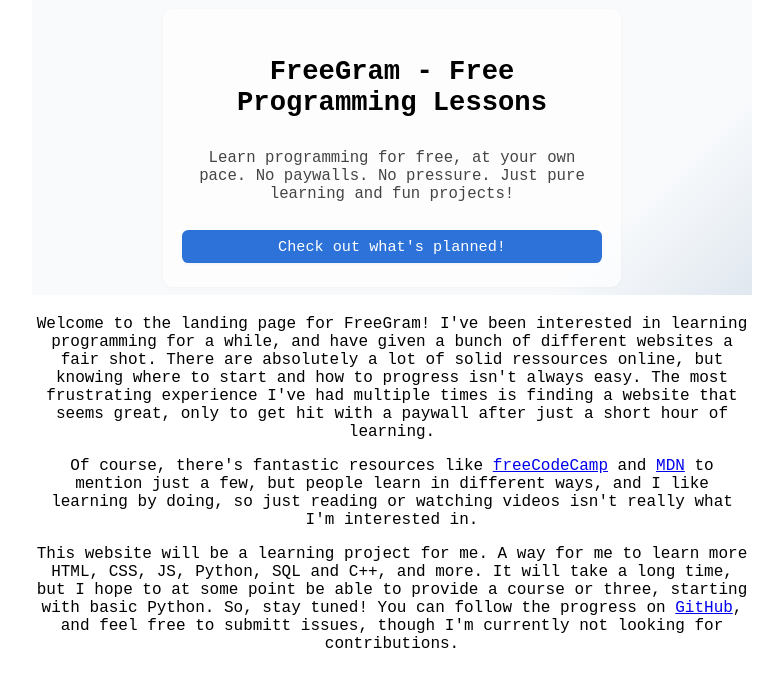
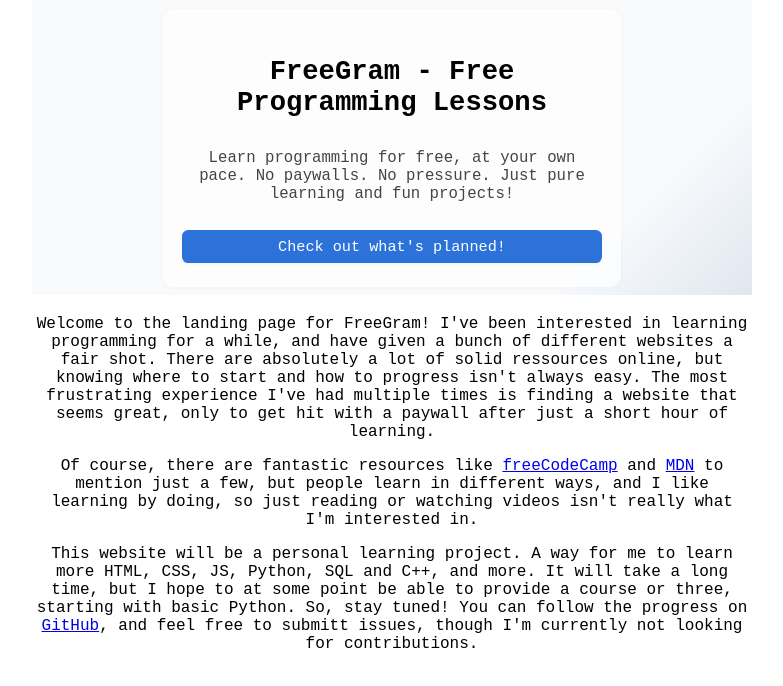
Before and after one commit to AnBasement/FreeGram, a website: page src/pages/index.html in a window 1280 px wide. Shown: the part 62-748 px from the top of the page, without its empty margins (248-1031 px from the left). Drawn offline with nearby package versions, Linux system fonts and the light colour scheme.

Commit message:
Minor language changes

```diff
--- a/src/pages/index.html
+++ b/src/pages/index.html
@@ -42,9 +42,9 @@
         <main>
             <p>Welcome to the landing page for FreeGram! I've been interested in learning programming for a while, and have given a bunch of different websites a fair shot. There are absolutely a lot of solid ressources online, but knowing where to start and how to progress isn't always easy. The most frustrating experience I've had multiple times is finding a website that seems great, only to get hit with a paywall after just a short hour of learning.</p>
 
-            <p>Of course, there's fantastic resources like <a href="https://www.freecodecamp.org/">freeCodeCamp</a> and <a href="https://developer.mozilla.org/en-US/">MDN</a> to mention just a few, but people learn in different ways, and I like learning by doing, so just reading or watching videos isn't really what I'm interested in.</p>
+            <p>Of course, there are fantastic resources like <a href="https://www.freecodecamp.org/">freeCodeCamp</a> and <a href="https://developer.mozilla.org/en-US/">MDN</a> to mention just a few, but people learn in different ways, and I like learning by doing, so just reading or watching videos isn't really what I'm interested in.</p>
 
-            <p>This website will be a learning project for me. A way for me to learn more HTML, CSS, JS, Python, SQL and C++, and more. It will take a long time, but I hope to at some point be able to provide a course or three, starting with basic Python. So, stay tuned! You can follow the progress on <a href="https://github.com/AnBasement/FreeGram">GitHub</a>, and feel free to submitt issues, though I'm currently not looking for contributions.</p>
+            <p>This website will be a personal learning project. A way for me to learn more HTML, CSS, JS, Python, SQL and C++, and more. It will take a long time, but I hope to at some point be able to provide a course or three, starting with basic Python. So, stay tuned! You can follow the progress on <a href="https://github.com/AnBasement/FreeGram">GitHub</a>, and feel free to submitt issues, though I'm currently not looking for contributions.</p>
         </main>
         <script src="../scripts/script.js"></script>
         <script>
```
